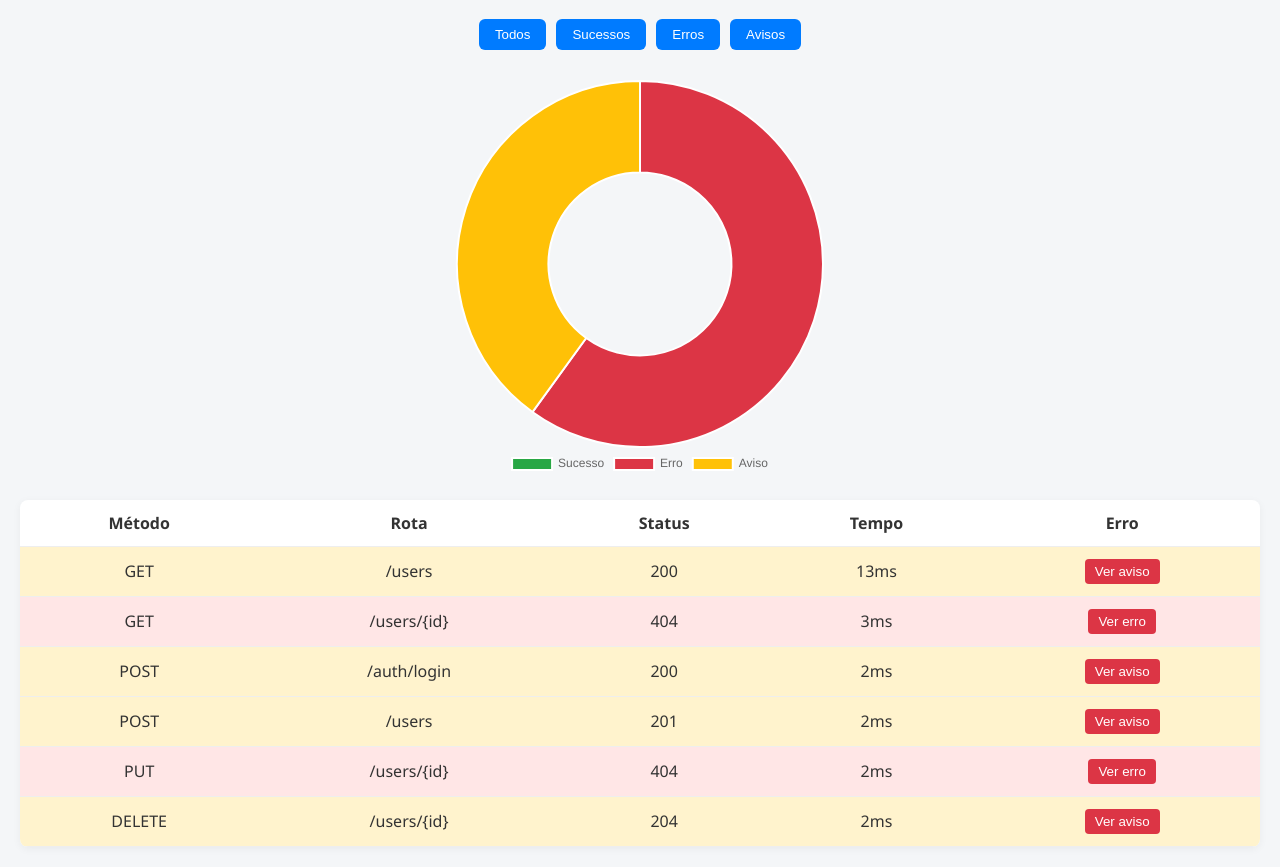
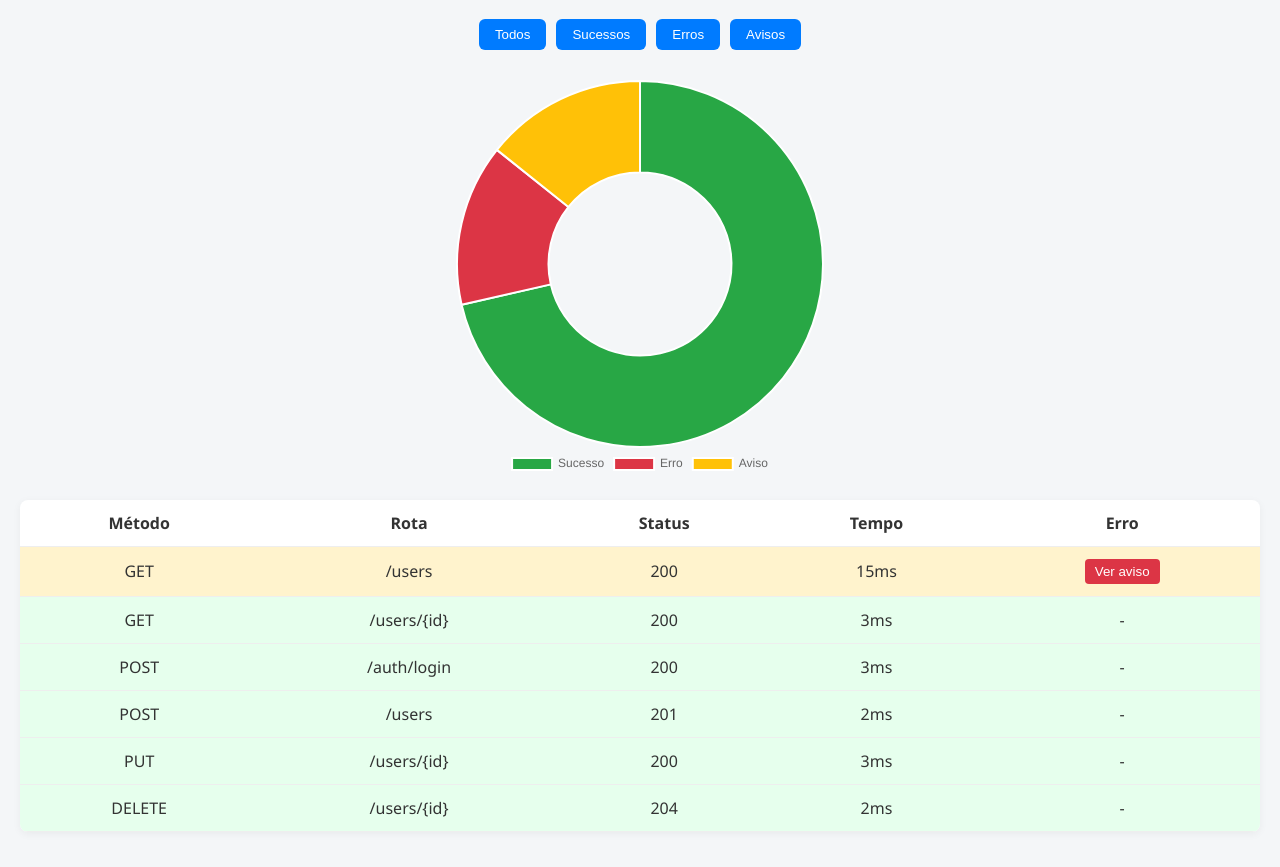
Before and after one commit to guijoazeiro/swaggerTester, a website: page src/report/report.html in a window 1280 px wide. Shown: the part 87-954 px from the top of the page. Drawn offline with nearby package versions, Linux system fonts and the light colour scheme.

Commit message:
refactor cli

```diff
--- a/package.json
+++ b/package.json
@@ -5,7 +5,7 @@
   "type": "module",
   "main": "index.js",
   "scripts": {
-    "start": "node src/index.js"
+    "start": "node src/cli.js"
   },
   "keywords": [],
   "author": "",
--- a/src/index.js
+++ /dev/null
@@ -1,3 +0,0 @@
-import { runAllTests } from "./service/testManager.js";
-
-await runAllTests();
--- a/src/report/report.html
+++ b/src/report/report.html
@@ -142,48 +142,48 @@
         <td>GET</td>
         <td>/users</td>
         <td>200</td>
-        <td>13ms</td>
-        <td><button class="view-error" onclick="showErrorModal(`Request took 13ms. Max duration is 1ms`)">Ver aviso</button></td>
+        <td>15ms</td>
+        <td><button class="view-error" onclick="showErrorModal(`Request took 15ms. Max duration is 10ms`)">Ver aviso</button></td>
       </tr>
 
-      <tr class="error">
+      <tr class="success">
         <td>GET</td>
         <td>/users/{id}</td>
-        <td>404</td>
+        <td>200</td>
         <td>3ms</td>
-        <td><button class="view-error" onclick="showErrorModal(`Usuário não encontrado`)">Ver erro</button></td>
+        <td>-</td>
       </tr>
 
-      <tr class="warning">
+      <tr class="success">
         <td>POST</td>
         <td>/auth/login</td>
         <td>200</td>
-        <td>2ms</td>
-        <td><button class="view-error" onclick="showErrorModal(`Request took 2ms. Max duration is 1ms`)">Ver aviso</button></td>
+        <td>3ms</td>
+        <td>-</td>
       </tr>
 
-      <tr class="warning">
+      <tr class="success">
         <td>POST</td>
         <td>/users</td>
         <td>201</td>
         <td>2ms</td>
-        <td><button class="view-error" onclick="showErrorModal(`Request took 2ms. Max duration is 1ms`)">Ver aviso</button></td>
+        <td>-</td>
       </tr>
 
-      <tr class="error">
+      <tr class="success">
         <td>PUT</td>
         <td>/users/{id}</td>
-        <td>404</td>
-        <td>2ms</td>
-        <td><button class="view-error" onclick="showErrorModal(`Usuário não encontrado`)">Ver erro</button></td>
+        <td>200</td>
+        <td>3ms</td>
+        <td>-</td>
       </tr>
 
-      <tr class="warning">
+      <tr class="success">
         <td>DELETE</td>
         <td>/users/{id}</td>
         <td>204</td>
         <td>2ms</td>
-        <td><button class="view-error" onclick="showErrorModal(`Request took 2ms. Max duration is 1ms`)">Ver aviso</button></td>
+        <td>-</td>
       </tr>
 
   </tbody>
@@ -205,7 +205,7 @@ new Chart(ctx, {
   data: {
     labels: ['Sucesso', 'Erro', 'Aviso'],
     datasets: [{
-      data: [0, 6, 4],
+      data: [5, 1, 1],
       backgroundColor: ['#28a745', '#dc3545', '#ffc107'],
     }]
   },
--- a/src/service/testManager.js
+++ b/src/service/testManager.js
@@ -57,7 +57,7 @@ export async function runAllTests(options = {}) {
   }
 
   showGroupedTables();
-  generateHtmlReport(allResults);
+  if (generateReport) generateHtmlReport(allResults);
 
   return allResults;
 }
--- a/src/utils/getRequestBody.js
+++ b/src/utils/getRequestBody.js
@@ -1,4 +1,4 @@
-import { authCredentials } from "../config/envConfig.js";
+import { GlobalConfig } from "../config/globalConfig.js";
 import specialRoutes from "../config/specialRoutes.json" assert { type: "json" };
 
 export function getRequestBody(route, methodData) {
@@ -9,8 +9,8 @@ export function getRequestBody(route, methodData) {
 
   if (route.includes("/auth/login")) {
     return {
-      username: authCredentials.username,
-      password: authCredentials.password,
+      username: GlobalConfig.authUsername,
+      password: GlobalConfig.authPassword,
     };
   }
   if (route.includes("/register")) {
```
Also changed, not shown: src/config/envConfig.js (deleted, +0 -9 lines), src/utils/auth.js (+5 -6 lines).
